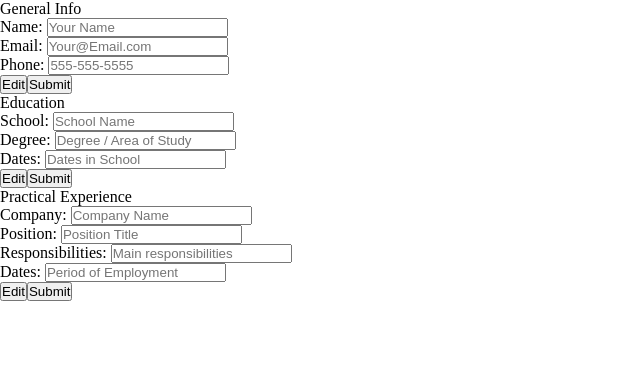
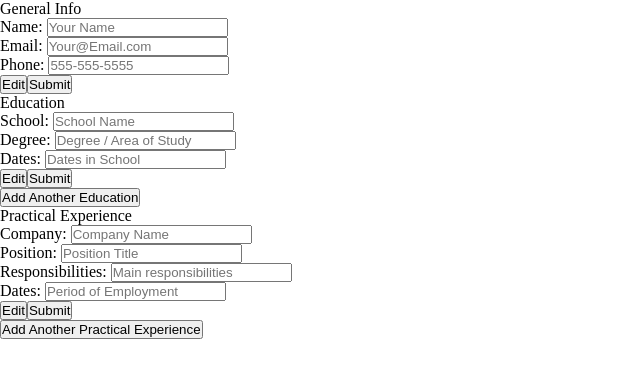
Before and after one commit to calansc/cv-application, a React (Vite) app: page / in a window 1280 px wide. Shown: the top 378 px of the page, without its empty margins (0-640 px from the left). Built offline with nearby package versions, Linux system fonts and the light colour scheme.

Commit message:
Add buttons for multiple education and practical experience fields

```diff
--- a/src/CvApp.jsx
+++ b/src/CvApp.jsx
@@ -2,16 +2,38 @@ import { useState } from 'react'
 import GeneralInfo from './GeneralInfo'
 import Education from './Education'
 import PracticalExperience from './PracticalExperience'
+import Buttons from './Buttons'
 import './styles/App.css'
 
 function CvApp() {
+  const [educationList, setEducationList] = useState([]);
+  const [practicalExperienceList, setPracticalExperienceList] = useState([]);
+  function handleEducationAdd() {
+    // add another Education component?
+    setEducationList(educationList.concat(<Education key={educationList.length}/>))
+  }
+  function handlePracticalExperienceAdd() {
+    // add another Education component?
+    setPracticalExperienceList(practicalExperienceList.concat(<PracticalExperience key={practicalExperienceList.length}/>))
+  }
 
   return (
 <div className="cv-application">
   <GeneralInfo />
   <Education />
+  {educationList}
+  <Buttons
+    name="Add Another Education"
+    onClick={handleEducationAdd}
+  />
   <PracticalExperience />
+  {practicalExperienceList}
+  <Buttons
+    name="Add Another Practical Experience"
+    onClick={handlePracticalExperienceAdd}
+  />
 </div>
+//Add Finalize Button to remove Edit/Submit Buttons
   )
 }
 
```
